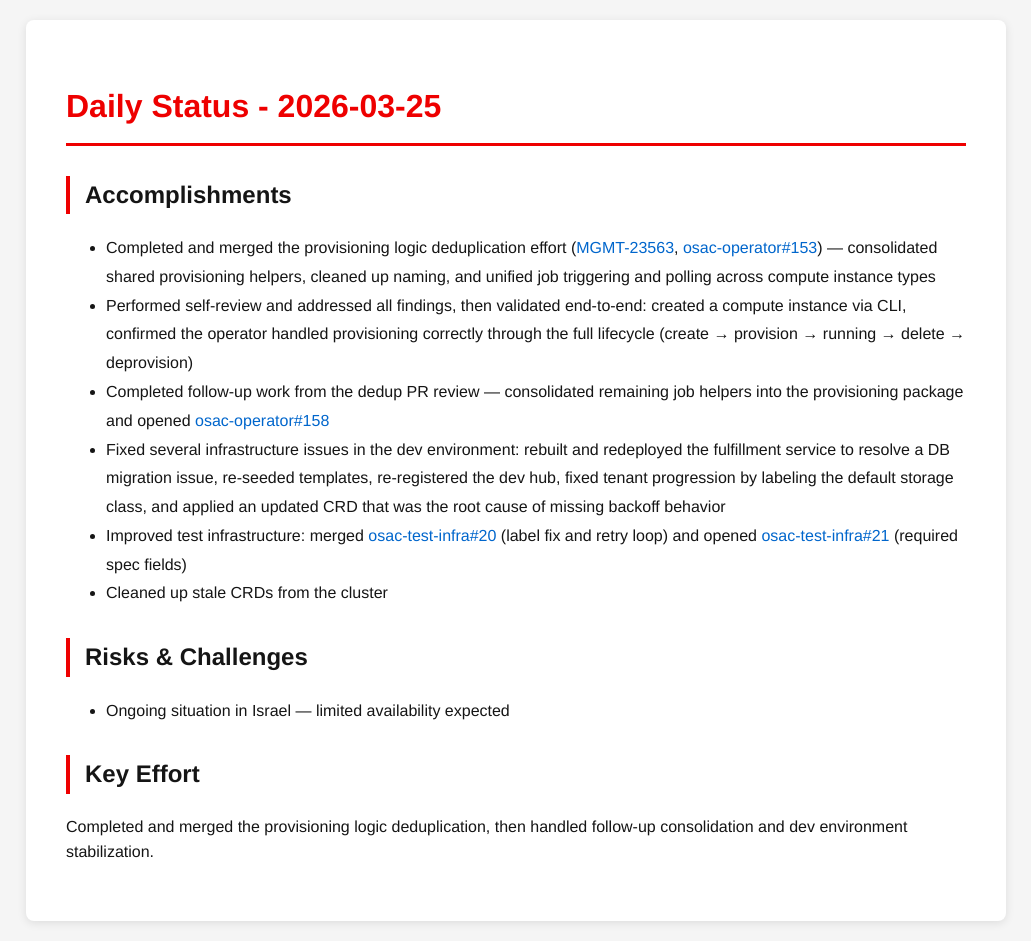
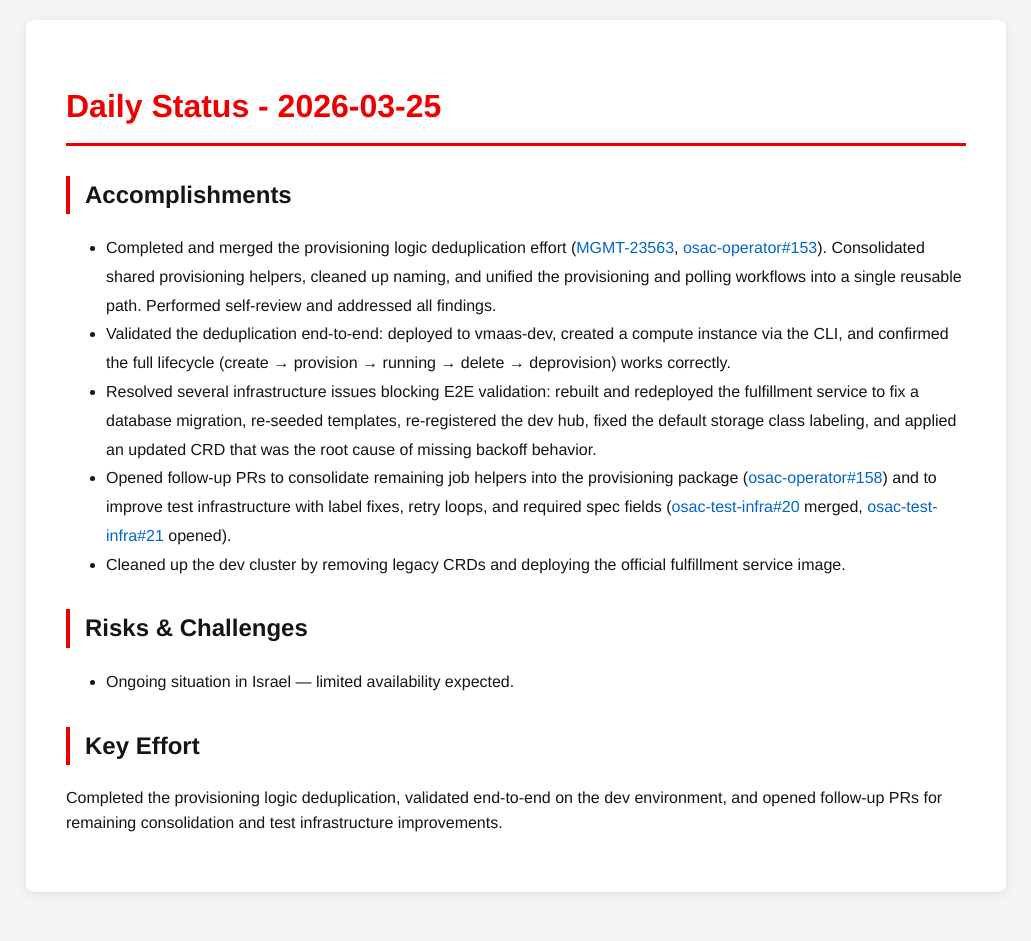
Before and after one commit to tzvatot/daily-status, a Jekyll site: the page built from 2026-03-25.md, in a window 1280 px wide. Shown: the whole page, without its empty margins (124-1155 px from the left). Built offline with Jekyll 4.4.1, drawn with Linux system fonts in a browser that asks for light colours; after the commit the page ends 912 px from its top, so only the background shows below that.

Commit message:
Daily status update - 2026-03-25

```diff
--- a/2026-03-25.md
+++ b/2026-03-25.md
@@ -7,15 +7,14 @@ date: 2026-03-25
 # Daily Status - 2026-03-25
 
 ## Accomplishments
-- Completed and merged the provisioning logic deduplication effort ([MGMT-23563](https://issues.redhat.com/browse/MGMT-23563), [osac-operator#153](https://github.com/osac-project/osac-operator/pull/153)) — consolidated shared provisioning helpers, cleaned up naming, and unified job triggering and polling across compute instance types
-- Performed self-review and addressed all findings, then validated end-to-end: created a compute instance via CLI, confirmed the operator handled provisioning correctly through the full lifecycle (create → provision → running → delete → deprovision)
-- Completed follow-up work from the dedup PR review — consolidated remaining job helpers into the provisioning package and opened [osac-operator#158](https://github.com/osac-project/osac-operator/pull/158)
-- Fixed several infrastructure issues in the dev environment: rebuilt and redeployed the fulfillment service to resolve a DB migration issue, re-seeded templates, re-registered the dev hub, fixed tenant progression by labeling the default storage class, and applied an updated CRD that was the root cause of missing backoff behavior
-- Improved test infrastructure: merged [osac-test-infra#20](https://github.com/osac-project/osac-test-infra/pull/20) (label fix and retry loop) and opened [osac-test-infra#21](https://github.com/osac-project/osac-test-infra/pull/21) (required spec fields)
-- Cleaned up stale CRDs from the cluster
+- Completed and merged the provisioning logic deduplication effort ([MGMT-23563](https://issues.redhat.com/browse/MGMT-23563), [osac-operator#153](https://github.com/osac-project/osac-operator/pull/153)). Consolidated shared provisioning helpers, cleaned up naming, and unified the provisioning and polling workflows into a single reusable path. Performed self-review and addressed all findings.
+- Validated the deduplication end-to-end: deployed to vmaas-dev, created a compute instance via the CLI, and confirmed the full lifecycle (create → provision → running → delete → deprovision) works correctly.
+- Resolved several infrastructure issues blocking E2E validation: rebuilt and redeployed the fulfillment service to fix a database migration, re-seeded templates, re-registered the dev hub, fixed the default storage class labeling, and applied an updated CRD that was the root cause of missing backoff behavior.
+- Opened follow-up PRs to consolidate remaining job helpers into the provisioning package ([osac-operator#158](https://github.com/osac-project/osac-operator/pull/158)) and to improve test infrastructure with label fixes, retry loops, and required spec fields ([osac-test-infra#20](https://github.com/osac-project/osac-test-infra/pull/20) merged, [osac-test-infra#21](https://github.com/osac-project/osac-test-infra/pull/21) opened).
+- Cleaned up the dev cluster by removing legacy CRDs and deploying the official fulfillment service image.
 
 ## Risks & Challenges
-- Ongoing situation in Israel — limited availability expected
+- Ongoing situation in Israel — limited availability expected.
 
 ## Key Effort
-Completed and merged the provisioning logic deduplication, then handled follow-up consolidation and dev environment stabilization.
+Completed the provisioning logic deduplication, validated end-to-end on the dev environment, and opened follow-up PRs for remaining consolidation and test infrastructure improvements.
```
